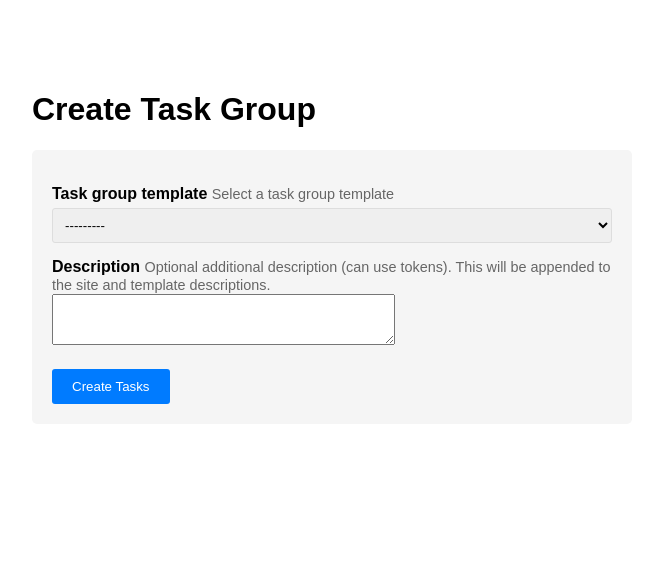
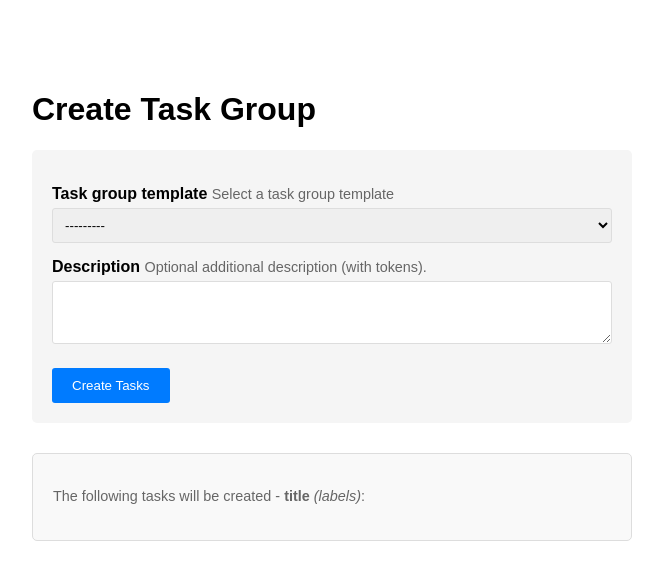
Before and after one commit to tombola/taskplanner_django, a Django app: template tasks/templates/tasks/create_task_group.html in a window 1280 px wide. Shown: the top 580 px of the page, without its empty margins (308-971 px from the left). Run offline with Django 5.2, Linux system fonts and the light colour scheme; tables that the repository leaves empty hold one stand-in row (values such as "Sample post"); the template is opened without the code that fills it: values that come from a table or form of the project are taken from there, most other values are stand-ins (such as "Sample title", 1, 10 or a date in 2020).

Commit message:
Preview subtasks

```diff
--- a/tasks/forms.py
+++ b/tasks/forms.py
@@ -14,7 +14,7 @@ class TaskGroupCreationForm(forms.Form):
     description = forms.CharField(
         widget=forms.Textarea(attrs={'rows': 3}),
         required=False,
-        help_text="Optional additional description (can use tokens). This will be appended to the site and template descriptions."
+        help_text="Optional additional description (with tokens)."
     )
 
     def __init__(self, *args, **kwargs):
--- a/tasks/static/tasks/css/styles.css
+++ b/tasks/static/tasks/css/styles.css
@@ -17,7 +17,7 @@ label {
     font-weight: bold;
 }
 
-input, select {
+input, select, textarea {
     width: 100%;
     padding: 8px;
     margin-top: 5px;
@@ -67,3 +67,61 @@ button:hover {
     color: #666;
     font-weight: normal;
 }
+
+/* Task preview section */
+.task-preview {
+    margin-top: 30px;
+    padding: 20px;
+    background: #f9f9f9;
+    border: 1px solid #ddd;
+    border-radius: 5px;
+}
+
+.task-preview h2 {
+    margin-top: 0;
+    font-size: 1.3em;
+    color: #333;
+}
+
+.task-structure {
+    margin-top: 15px;
+}
+
+.task-list {
+    list-style: none;
+    padding-left: 0;
+}
+
+.task-item {
+    margin-bottom: 15px;
+    padding: 10px;
+    background: white;
+    border-left: 3px solid #007bff;
+    border-radius: 3px;
+}
+
+.task-labels {
+    font-size: 0.85em;
+    color: #666;
+    margin-left: 8px;
+}
+
+.subtask-list {
+    list-style: none;
+    padding-left: 20px;
+    margin-top: 10px;
+}
+
+.subtask-item {
+    margin-bottom: 8px;
+    padding: 8px;
+    background: #f5f5f5;
+    border-left: 2px solid #6c757d;
+    border-radius: 3px;
+    font-size: 0.95em;
+}
+
+.no-tasks {
+    color: #999;
+    font-style: italic;
+}
--- a/tasks/templates/tasks/create_task_group.html
+++ b/tasks/templates/tasks/create_task_group.html
@@ -47,6 +47,44 @@
         {% endif %}
     </form>
 
+    {% if selected_template %}
+    <div class="task-preview">
+        <p class="help-text">The following tasks will be created - <strong>title</strong> <em>(labels)</em>:</p>
+
+        <div class="task-structure">
+            {% if selected_template.tasks %}
+            <ul class="task-list">
+                {% for block in selected_template.tasks %}
+                    {% if block.block_type == 'task' %}
+                    <li class="task-item">
+                        <strong>{{ block.value.title }}</strong>
+                        {% if block.value.labels %}
+                        <span class="task-labels"><em>({{ block.value.labels }})</em></span>
+                        {% endif %}
+
+                        {% if block.value.subtasks %}
+                        <ul class="subtask-list">
+                            {% for subtask in block.value.subtasks %}
+                            <li class="subtask-item">
+                                {{ subtask.title }}
+                                {% if subtask.labels %}
+                                <span class="task-labels"><em>({{ subtask.labels }})</em></span>
+                                {% endif %}
+                            </li>
+                            {% endfor %}
+                        </ul>
+                        {% endif %}
+                    </li>
+                    {% endif %}
+                {% endfor %}
+            </ul>
+            {% else %}
+            <p class="no-tasks">No tasks defined in this template.</p>
+            {% endif %}
+        </div>
+    </div>
+    {% endif %}
+
     <script>
         // When a template is selected from the dropdown, reload the page with the template_id
         // query parameter. This triggers the form to dynamically generate input fields for
```
Also changed, not shown: docs/implementation.md (+8 -0 lines), tasks/views.py (+9 -0 lines).
